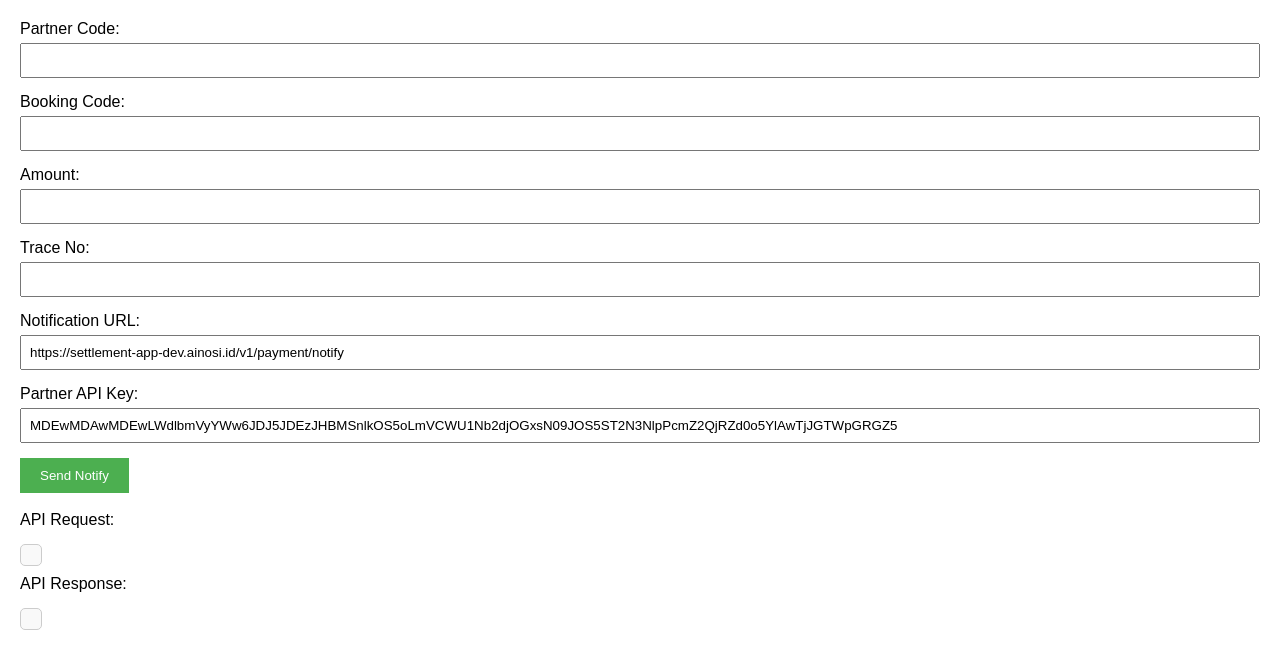
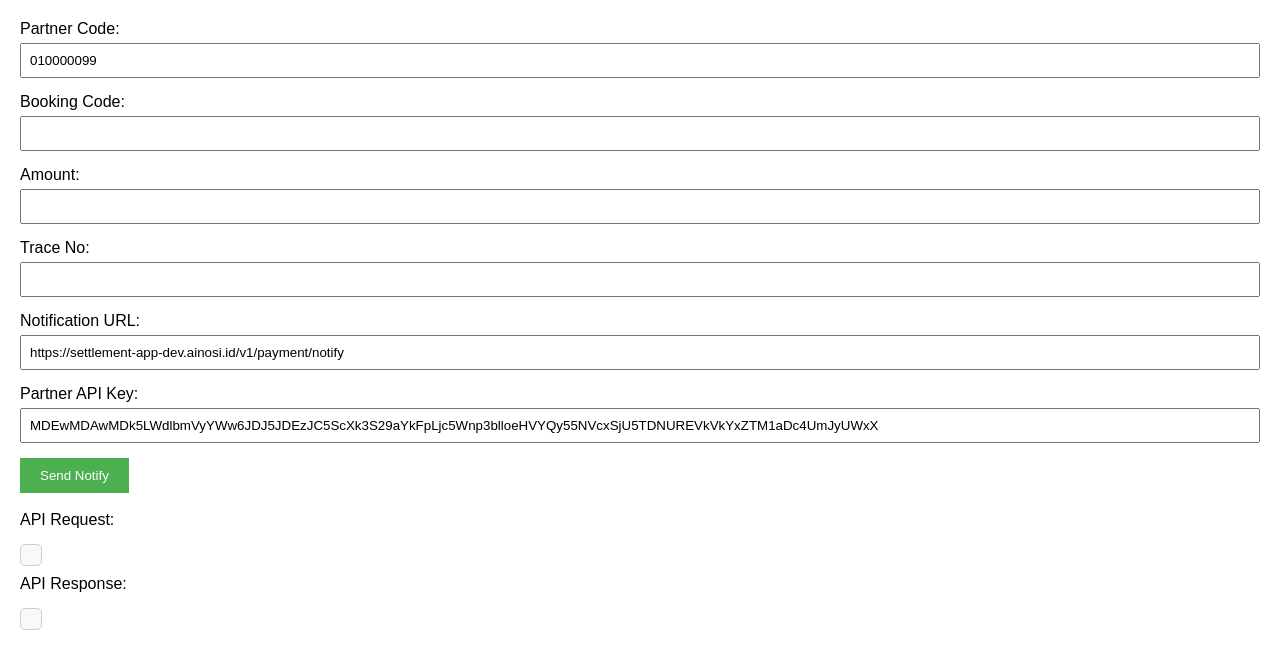
Before and after one commit to bimasakti16/agathis-tools, a plain HTML site: page notify_default/index.html in a window 1280 px wide. Drawn offline with Linux system fonts and the light colour scheme.

Commit message:
Update partnerApiKey and partnerCode values

```diff
--- a/notify_default/index.html
+++ b/notify_default/index.html
@@ -49,7 +49,7 @@
 </head>
 <body>
     <label for="partnerCode">Partner Code:</label>
-    <input type="text" id="partnerCode">
+    <input type="text" id="partnerCode" value="010000099">
 
     <label for="bookingCode">Booking Code:</label>
     <input type="text" id="bookingCode">
@@ -64,7 +64,7 @@
     <input type="text" id="notifyUrl" value="https://settlement-app-dev.ainosi.id/v1/payment/notify">
 
     <label for="partnerApiKey">Partner API Key:</label>
-    <input type="text" id="partnerApiKey" value="MDEwMDAwMDEwLWdlbmVyYWw6JDJ5JDEzJHBMSnlkOS5oLmVCWU1Nb2djOGxsN09JOS5ST2N3NlpPcmZ2QjRZd0o5YlAwTjJGTWpGRGZ5">
+    <input type="text" id="partnerApiKey" value="MDEwMDAwMDk5LWdlbmVyYWw6JDJ5JDEzJC5ScXk3S29aYkFpLjc5Wnp3blloeHVYQy55NVcxSjU5TDNUREVkVkYxZTM1aDc4UmJyUWxX">
 
     <button onclick="generateSignature()">Send Notify</button>
 
```
